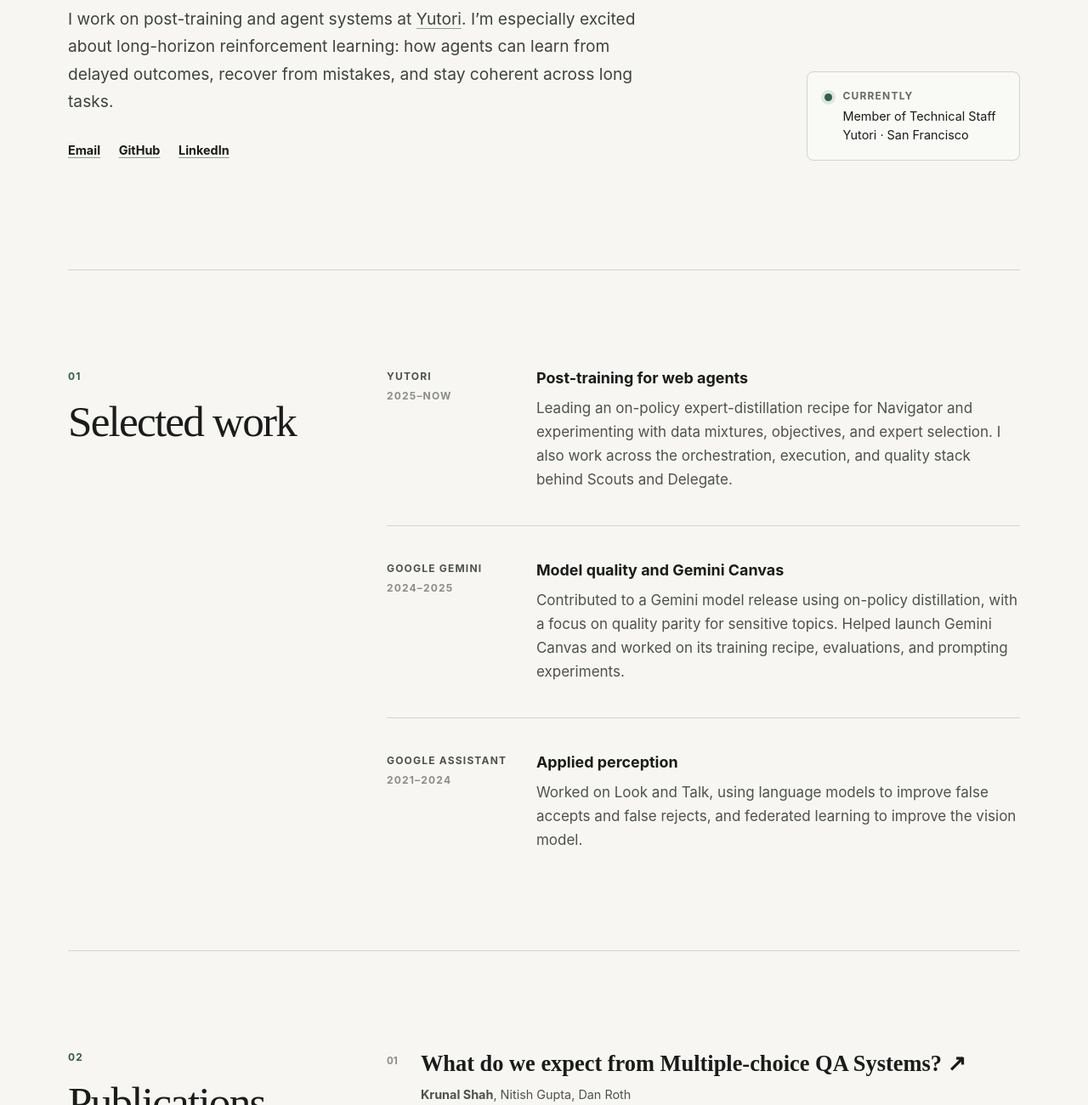
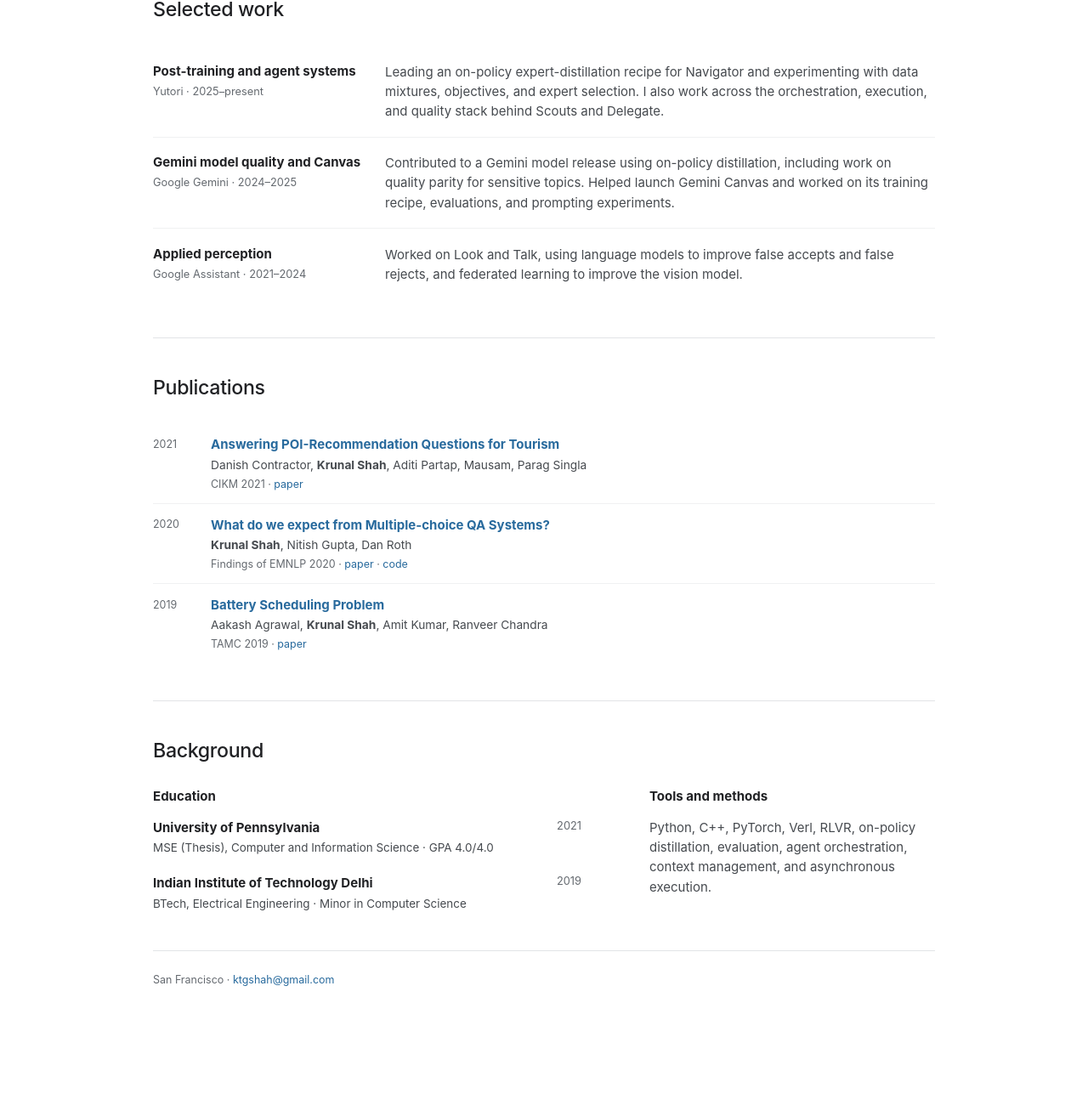
Before and after one commit to krunal-shah/krunal-shah.github.io, a plain HTML site: page index.html in a window 1280 px wide. Shown: the part 564-1864 px from the top of the page at 85% size. After the commit the page ends 1774 px from the top, so only its background shows below. Drawn offline with Linux system fonts and the light colour scheme.

Commit message:
Refine site into a quieter academic layout

```diff
--- a/index.html
+++ b/index.html
@@ -3,8 +3,8 @@
 <head>
   <meta charset="utf-8">
   <meta name="viewport" content="width=device-width, initial-scale=1">
-  <meta name="description" content="Krunal Shah is a member of technical staff at Yutori, working on post-training and agent systems. He is interested in long-horizon reinforcement learning.">
-  <meta name="theme-color" content="#f7f6f2">
+  <meta name="description" content="Krunal Shah works on post-training and agent systems at Yutori and is interested in long-horizon reinforcement learning.">
+  <meta name="theme-color" content="#ffffff">
   <meta property="og:title" content="Krunal Shah">
   <meta property="og:description" content="Post-training, agent systems, and long-horizon reinforcement learning.">
   <meta property="og:type" content="website">
@@ -17,127 +17,132 @@
   <a class="skip-link" href="#main">Skip to content</a>
 
   <header class="site-header">
-    <a class="wordmark" href="#top" aria-label="Krunal Shah, home">KS</a>
+    <a class="site-name" href="#top">Krunal Shah</a>
     <nav aria-label="Primary navigation">
       <a href="#work">Work</a>
       <a href="#publications">Publications</a>
-      <a href="#background">About</a>
+      <a href="#background">Background</a>
     </nav>
   </header>
 
   <main id="main">
-    <section class="hero" id="top" aria-labelledby="intro-title">
-      <div>
-        <p class="eyebrow">Krunal Shah</p>
-        <h1 id="intro-title">I build learning systems that can keep going.</h1>
-        <p class="lede">
-          I work on post-training and agent systems at
-          <a href="https://yutori.com/" target="_blank" rel="noreferrer">Yutori</a>.
-          I’m especially excited about long-horizon reinforcement learning: how agents can
-          learn from delayed outcomes, recover from mistakes, and stay coherent across long tasks.
-        </p>
-        <div class="hero-links" aria-label="Contact and profiles">
+    <section class="intro" id="top" aria-labelledby="intro-title">
+      <aside class="profile" aria-label="Profile and contact information">
+        <h1 id="intro-title">Krunal<br>Shah</h1>
+        <p class="role">Member of Technical Staff<br>Yutori</p>
+        <div class="profile-links">
           <a href="mailto:ktgshah@gmail.com">Email</a>
           <a href="https://github.com/krunal-shah" target="_blank" rel="noreferrer">GitHub</a>
           <a href="https://www.linkedin.com/in/krunalsh" target="_blank" rel="noreferrer">LinkedIn</a>
         </div>
-      </div>
-      <aside class="now" aria-label="Current role">
-        <span class="status-dot" aria-hidden="true"></span>
-        <div>
-          <p class="now-label">Currently</p>
-          <p>Member of Technical Staff<br>Yutori · San Francisco</p>
+        <div class="interests">
+          <h2>Current interests</h2>
+          <p>Long-horizon reinforcement learning</p>
+          <p>Post-training for agents</p>
+          <p>Agent systems and evaluation</p>
         </div>
       </aside>
+
+      <div class="bio">
+        <p>
+          I work on post-training and agent systems at
+          <a href="https://yutori.com/" target="_blank" rel="noreferrer">Yutori</a>.
+          I’m especially excited about long-horizon reinforcement learning: how agents can
+          learn from delayed outcomes, recover from mistakes, and remain coherent across long tasks.
+        </p>
+        <p>
+          At Yutori, I contribute to the training and systems behind Navigator, Scouts, and
+          Delegate. My work spans on-policy expert distillation, data and evaluation, and the
+          orchestration infrastructure needed to run tool-using agents reliably.
+        </p>
+        <p>
+          Previously, I worked on Gemini model quality and helped launch
+          <a href="https://gemini.google/overview/canvas/" target="_blank" rel="noreferrer">Gemini Canvas</a>.
+          Before that, I worked on applied perception for Google Assistant. I studied computer
+          science at the University of Pennsylvania and electrical engineering at IIT Delhi.
+        </p>
+      </div>
     </section>
 
     <section class="section" id="work" aria-labelledby="work-title">
-      <div class="section-heading">
-        <p class="section-number">01</p>
       <h2 id="work-title">Selected work</h2>
+
+      <article class="entry">
+        <div class="entry-heading">
+          <h3>Post-training and agent systems</h3>
+          <p>Yutori · 2025–present</p>
         </div>
-      <div class="work-list">
-        <article class="work-item">
-          <div class="work-meta">
-            <p>Yutori</p>
-            <p>2025–now</p>
-          </div>
-          <div>
-            <h3>Post-training for web agents</h3>
         <p>
-              Leading an on-policy expert-distillation recipe for Navigator and experimenting
-              with data mixtures, objectives, and expert selection. I also work across the
-              orchestration, execution, and quality stack behind Scouts and Delegate.
+          Leading an on-policy expert-distillation recipe for Navigator and experimenting with
+          data mixtures, objectives, and expert selection. I also work across the orchestration,
+          execution, and quality stack behind Scouts and Delegate.
         </p>
-          </div>
       </article>
 
-        <article class="work-item">
-          <div class="work-meta">
-            <p>Google Gemini</p>
-            <p>2024–2025</p>
+      <article class="entry">
+        <div class="entry-heading">
+          <h3>Gemini model quality and Canvas</h3>
+          <p>Google Gemini · 2024–2025</p>
         </div>
-          <div>
-            <h3>Model quality and Gemini Canvas</h3>
         <p>
-              Contributed to a Gemini model release using on-policy distillation, with a focus
-              on quality parity for sensitive topics. Helped launch Gemini Canvas and worked on
-              its training recipe, evaluations, and prompting experiments.
+          Contributed to a Gemini model release using on-policy distillation, including work on
+          quality parity for sensitive topics. Helped launch Gemini Canvas and worked on its
+          training recipe, evaluations, and prompting experiments.
         </p>
-          </div>
       </article>
 
-        <article class="work-item">
-          <div class="work-meta">
-            <p>Google Assistant</p>
-            <p>2021–2024</p>
+      <article class="entry">
+        <div class="entry-heading">
+          <h3>Applied perception</h3>
+          <p>Google Assistant · 2021–2024</p>
         </div>
-          <div>
-            <h3>Applied perception</h3>
         <p>
           Worked on Look and Talk, using language models to improve false accepts and false
           rejects, and federated learning to improve the vision model.
         </p>
-          </div>
       </article>
-      </div>
     </section>
 
     <section class="section" id="publications" aria-labelledby="publications-title">
-      <div class="section-heading">
-        <p class="section-number">02</p>
       <h2 id="publications-title">Publications</h2>
-      </div>
+
       <ol class="publication-list">
         <li>
+          <span class="year">2021</span>
+          <div>
+            <a class="publication-title" href="https://research.ibm.com/publications/answering-poi-recommendation-questions-for-tourism" target="_blank" rel="noreferrer">
+              Answering POI-Recommendation Questions for Tourism
+            </a>
+            <p>Danish Contractor, <strong>Krunal Shah</strong>, Aditi Partap, Mausam, Parag Singla</p>
+            <p class="venue">CIKM 2021 · <a href="https://www.cse.iitd.ac.in/~mausam/papers/cikm21.pdf" target="_blank" rel="noreferrer">paper</a></p>
+          </div>
+        </li>
+        <li>
+          <span class="year">2020</span>
+          <div>
             <a class="publication-title" href="https://aclanthology.org/2020.findings-emnlp.317/" target="_blank" rel="noreferrer">
-            What do we expect from Multiple-choice QA Systems?<span aria-hidden="true"> ↗</span>
+              What do we expect from Multiple-choice QA Systems?
             </a>
             <p><strong>Krunal Shah</strong>, Nitish Gupta, Dan Roth</p>
-          <p class="venue">Findings of EMNLP, 2020</p>
+            <p class="venue">Findings of EMNLP 2020 · <a href="https://aclanthology.org/2020.findings-emnlp.317.pdf" target="_blank" rel="noreferrer">paper</a> · <a href="https://github.com/krunal-shah/mcqa-expectations" target="_blank" rel="noreferrer">code</a></p>
+          </div>
         </li>
         <li>
-          <a class="publication-title" href="https://research.ibm.com/publications/answering-poi-recommendation-questions-for-tourism" target="_blank" rel="noreferrer">
-            Answering POI-Recommendation Questions for Tourism<span aria-hidden="true"> ↗</span>
-          </a>
-          <p>Danish Contractor, <strong>Krunal Shah</strong>, Aditi Partap, Mausam, Parag Singla</p>
-          <p class="venue">CIKM, 2021</p>
-        </li>
-        <li>
+          <span class="year">2019</span>
+          <div>
             <a class="publication-title" href="https://link.springer.com/chapter/10.1007/978-3-030-14812-6_1" target="_blank" rel="noreferrer">
-            Battery Scheduling Problem<span aria-hidden="true"> ↗</span>
+              Battery Scheduling Problem
             </a>
             <p>Aakash Agrawal, <strong>Krunal Shah</strong>, Amit Kumar, Ranveer Chandra</p>
-          <p class="venue">TAMC, 2019</p>
+            <p class="venue">TAMC 2019 · <a href="https://link.springer.com/chapter/10.1007/978-3-030-14812-6_1" target="_blank" rel="noreferrer">paper</a></p>
+          </div>
         </li>
       </ol>
     </section>
 
     <section class="section" id="background" aria-labelledby="background-title">
-      <div class="section-heading">
-        <p class="section-number">03</p>
       <h2 id="background-title">Background</h2>
-      </div>
+
       <div class="background-grid">
         <div>
           <h3>Education</h3>
@@ -150,15 +155,12 @@
             <p>BTech, Electrical Engineering · Minor in Computer Science</p>
           </div>
         </div>
+
         <div>
           <h3>Tools and methods</h3>
           <p>
-            Python, C++, PyTorch, Verl, RLVR, on-policy distillation, evaluation,
-            agent orchestration, context management, and asynchronous execution.
-          </p>
-          <p class="quiet">
-            My work sits between model training and the systems needed to turn models into
-            reliable agents.
+            Python, C++, PyTorch, Verl, RLVR, on-policy distillation, evaluation, agent
+            orchestration, context management, and asynchronous execution.
           </p>
         </div>
       </div>
@@ -166,8 +168,7 @@
   </main>
 
   <footer>
-    <p>Interested in post-training, agents, and long-horizon learning.</p>
-    <a href="mailto:ktgshah@gmail.com">ktgshah@gmail.com</a>
+    <p>San Francisco · <a href="mailto:ktgshah@gmail.com">ktgshah@gmail.com</a></p>
   </footer>
 </body>
 </html>
--- a/styles.css
+++ b/styles.css
@@ -1,12 +1,9 @@
 :root {
-  --paper: #f7f6f2;
-  --surface: #eeece5;
-  --ink: #1a1c1a;
-  --muted: #666a64;
-  --line: #d5d3ca;
-  --accent: #315f4a;
-  --accent-soft: #dce7df;
-  --max-width: 1120px;
+  --ink: #202124;
+  --muted: #656a70;
+  --line: #e2e4e7;
+  --link: #286a9d;
+  --max-width: 920px;
 }
 
 * {
@@ -19,28 +16,27 @@
 
 body {
   margin: 0;
-  background: var(--paper);
+  background: #fff;
   color: var(--ink);
-  font-family: Inter, ui-sans-serif, -apple-system, BlinkMacSystemFont, "Segoe UI", sans-serif;
-  font-size: 17px;
-  line-height: 1.65;
+  font-family: -apple-system, BlinkMacSystemFont, "Segoe UI", Helvetica, Arial, sans-serif;
+  font-size: 15px;
+  line-height: 1.55;
   text-rendering: optimizeLegibility;
 }
 
 a {
-  color: inherit;
-  text-decoration-color: color-mix(in srgb, var(--accent) 55%, transparent);
-  text-decoration-thickness: 1px;
-  text-underline-offset: 0.2em;
+  color: var(--link);
+  text-decoration: none;
 }
 
 a:hover {
-  color: var(--accent);
+  text-decoration: underline;
+  text-underline-offset: 0.18em;
 }
 
 a:focus-visible {
-  outline: 2px solid var(--accent);
-  outline-offset: 4px;
+  outline: 2px solid var(--link);
+  outline-offset: 3px;
   border-radius: 2px;
 }
 
@@ -49,9 +45,9 @@
   top: 0.75rem;
   left: 0.75rem;
   z-index: 10;
-  padding: 0.55rem 0.8rem;
+  padding: 0.45rem 0.65rem;
   background: var(--ink);
-  color: var(--paper);
+  color: #fff;
   transform: translateY(-160%);
 }
 
@@ -62,7 +58,7 @@
 .site-header,
 main,
 footer {
-  width: min(calc(100% - 3rem), var(--max-width));
+  width: min(calc(100% - 2.5rem), var(--max-width));
   margin-inline: auto;
 }
 
@@ -70,56 +66,33 @@
   display: flex;
   align-items: center;
   justify-content: space-between;
-  min-height: 6rem;
+  padding-block: 1.4rem;
   border-bottom: 1px solid var(--line);
 }
 
-.wordmark {
-  display: grid;
-  width: 2.7rem;
-  height: 2.7rem;
-  place-items: center;
-  border: 1px solid var(--ink);
-  border-radius: 50%;
-  font-size: 0.78rem;
-  font-weight: 700;
-  letter-spacing: 0.08em;
-  text-decoration: none;
+.site-name {
+  color: var(--ink);
+  font-size: 0.9rem;
+  font-weight: 650;
 }
 
 nav {
   display: flex;
-  gap: clamp(1.1rem, 3vw, 2rem);
-  font-size: 0.82rem;
-  font-weight: 600;
-  letter-spacing: 0.05em;
+  gap: 1.6rem;
+  font-size: 0.76rem;
+  letter-spacing: 0.04em;
   text-transform: uppercase;
 }
 
 nav a {
-  text-decoration: none;
+  color: var(--ink);
 }
 
-.hero {
+.intro {
   display: grid;
-  grid-template-columns: minmax(0, 3fr) minmax(15rem, 1fr);
-  gap: clamp(3rem, 9vw, 8rem);
-  align-items: end;
-  min-height: 35rem;
-  padding-block: clamp(5rem, 12vw, 9rem) clamp(5rem, 10vw, 8rem);
-}
-
-.eyebrow,
-.section-number,
-.now-label,
-.work-meta,
-.venue {
-  margin: 0;
-  color: var(--muted);
-  font-size: 0.75rem;
-  font-weight: 650;
-  letter-spacing: 0.1em;
-  text-transform: uppercase;
+  grid-template-columns: 190px minmax(0, 1fr);
+  gap: clamp(2.5rem, 7vw, 5rem);
+  padding-block: 4.25rem 4.75rem;
 }
 
 h1,
@@ -129,191 +102,158 @@
   margin-top: 0;
 }
 
-h1,
-h2 {
-  font-family: Iowan Old Style, Baskerville, "Times New Roman", serif;
+h1 {
+  margin-bottom: 1rem;
+  font-size: 2rem;
   font-weight: 500;
-  letter-spacing: -0.035em;
+  line-height: 1.15;
+  letter-spacing: -0.025em;
 }
 
-h1 {
-  max-width: 13ch;
-  margin: 1.2rem 0 1.7rem;
-  font-size: clamp(3.25rem, 7vw, 6.25rem);
-  line-height: 0.98;
+.role {
+  margin-bottom: 0.75rem;
+  color: var(--muted);
+  font-size: 0.86rem;
+  line-height: 1.45;
 }
 
-h2 {
-  margin-bottom: 0;
-  font-size: clamp(2.2rem, 4vw, 3.6rem);
-  line-height: 1.05;
+.profile-links {
+  display: flex;
+  gap: 0.8rem;
+  font-size: 0.82rem;
 }
 
-h3 {
-  margin-bottom: 0.55rem;
-  font-size: 1.12rem;
-  line-height: 1.35;
+.interests {
+  margin-top: 2.25rem;
+  font-size: 0.78rem;
+  line-height: 1.45;
 }
 
-.lede {
-  max-width: 42rem;
-  margin-bottom: 1.8rem;
-  color: #3f433f;
-  font-size: clamp(1.05rem, 1.5vw, 1.2rem);
-  line-height: 1.7;
-}
-
-.hero-links {
-  display: flex;
-  flex-wrap: wrap;
-  gap: 1.35rem;
-  font-size: 0.9rem;
+.interests h2 {
+  margin-bottom: 0.45rem;
+  color: #8d3d43;
+  font-size: 0.78rem;
   font-weight: 650;
 }
 
-.now {
-  display: flex;
-  gap: 0.8rem;
-  align-items: flex-start;
-  padding: 1.15rem 1.25rem;
-  border: 1px solid var(--line);
-  border-radius: 0.5rem;
-  background: rgba(255, 255, 255, 0.28);
+.interests p {
+  margin-bottom: 0.18rem;
+  color: var(--muted);
 }
 
-.now p:last-child {
-  margin: 0.2rem 0 0;
-  font-size: 0.9rem;
-  line-height: 1.5;
+.bio {
+  max-width: 650px;
+  font-size: 1rem;
 }
 
-.status-dot {
-  width: 0.55rem;
-  height: 0.55rem;
-  margin-top: 0.42rem;
-  flex: 0 0 auto;
-  border-radius: 50%;
-  background: var(--accent);
-  box-shadow: 0 0 0 4px var(--accent-soft);
+.bio p {
+  margin-bottom: 1.2rem;
+}
+
+.bio p:last-child {
+  margin-bottom: 0;
 }
 
 .section {
-  display: grid;
-  grid-template-columns: minmax(11rem, 0.9fr) minmax(0, 2.35fr);
-  gap: clamp(2rem, 7vw, 6rem);
-  padding-block: clamp(4.5rem, 9vw, 7.5rem);
+  padding-block: 2.75rem;
   border-top: 1px solid var(--line);
+  scroll-margin-top: 1rem;
 }
 
-.section-heading {
-  align-self: start;
+.section > h2 {
+  margin-bottom: 1.75rem;
+  font-size: 1.45rem;
+  font-weight: 500;
+  line-height: 1.25;
+  letter-spacing: -0.015em;
 }
 
-.section-number {
-  margin-bottom: 1rem;
-  color: var(--accent);
+.entry {
+  display: grid;
+  grid-template-columns: 245px minmax(0, 1fr);
+  gap: 1.75rem;
+  padding-block: 1.15rem;
 }
 
-.work-item {
-  display: grid;
-  grid-template-columns: 9.5rem minmax(0, 1fr);
-  gap: 1.5rem;
-  padding: 0 0 2.5rem;
-  border-bottom: 1px solid var(--line);
+.entry + .entry {
+  border-top: 1px solid #f0f1f2;
 }
 
-.work-item + .work-item {
-  padding-top: 2.5rem;
+.entry-heading h3,
+.background-grid h3 {
+  margin-bottom: 0.25rem;
+  font-size: 0.94rem;
+  font-weight: 650;
+  line-height: 1.4;
 }
 
-.work-item:last-child {
-  padding-bottom: 0;
-  border-bottom: 0;
+.entry-heading p {
+  margin-bottom: 0;
+  color: var(--muted);
+  font-size: 0.8rem;
 }
 
-.work-item p,
-.background-grid p {
-  max-width: 46rem;
+.entry > p {
   margin-bottom: 0;
-  color: #4e524d;
-}
-
-.work-meta p + p {
-  margin-top: 0.2rem;
-  color: #8a8d87;
+  color: #464a4f;
 }
 
 .publication-list {
   margin: 0;
   padding: 0;
   list-style: none;
-  counter-reset: publications;
 }
 
 .publication-list li {
-  position: relative;
-  padding: 0 0 2.25rem 2.5rem;
-  counter-increment: publications;
-  border-bottom: 1px solid var(--line);
+  display: grid;
+  grid-template-columns: 3.5rem minmax(0, 1fr);
+  gap: 0.75rem;
+  padding-block: 0.8rem;
 }
 
 .publication-list li + li {
-  padding-top: 2.25rem;
+  border-top: 1px solid #f0f1f2;
 }
 
-.publication-list li::before {
-  content: "0" counter(publications);
-  position: absolute;
-  top: 0.35rem;
-  left: 0;
-  color: #8a8d87;
-  font-size: 0.72rem;
+.year {
+  padding-top: 0.1rem;
+  color: var(--muted);
+  font-size: 0.78rem;
+}
+
+.publication-title {
   font-weight: 650;
 }
 
-.publication-list li + li::before {
-  top: 2.6rem;
-}
-
-.publication-list li:last-child {
-  padding-bottom: 0;
-  border-bottom: 0;
-}
-
-.publication-title {
-  display: inline;
-  font-family: Iowan Old Style, Baskerville, "Times New Roman", serif;
-  font-size: clamp(1.3rem, 2.2vw, 1.65rem);
-  font-weight: 600;
-  line-height: 1.3;
-  text-decoration: none;
-}
-
 .publication-list p {
-  margin: 0.55rem 0 0;
-  color: #4e524d;
-  font-size: 0.9rem;
-  line-height: 1.5;
+  margin: 0.2rem 0 0;
+  color: #464a4f;
+  font-size: 0.86rem;
+  line-height: 1.45;
 }
 
 .publication-list .venue {
-  margin-top: 0.35rem;
   color: var(--muted);
-  font-size: 0.7rem;
+  font-size: 0.78rem;
 }
 
 .background-grid {
   display: grid;
-  grid-template-columns: minmax(0, 1.25fr) minmax(0, 0.9fr);
+  grid-template-columns: minmax(0, 1.2fr) minmax(0, 0.8fr);
   gap: clamp(2.5rem, 7vw, 5rem);
 }
 
 .background-grid h3 {
-  margin-bottom: 1.25rem;
+  margin-bottom: 0.9rem;
+}
+
+.background-grid p {
+  margin-bottom: 0;
+  color: #464a4f;
 }
 
 .credential + .credential {
-  margin-top: 1.65rem;
+  margin-top: 1.2rem;
 }
 
 .credential p:first-child {
@@ -325,97 +265,80 @@
 
 .credential p:first-child span {
   color: var(--muted);
-  font-size: 0.85rem;
+  font-size: 0.8rem;
 }
 
 .credential p:last-child {
-  margin-top: 0.25rem;
-  font-size: 0.88rem;
-}
-
-.background-grid .quiet {
-  margin-top: 1.3rem;
-  color: var(--muted);
-  font-size: 0.9rem;
+  margin-top: 0.15rem;
+  font-size: 0.84rem;
 }
 
 footer {
-  display: flex;
-  justify-content: space-between;
-  gap: 2rem;
-  padding-block: 2.5rem 4rem;
+  padding-block: 1.5rem 3rem;
   border-top: 1px solid var(--line);
   color: var(--muted);
-  font-size: 0.82rem;
+  font-size: 0.78rem;
 }
 
 footer p {
   margin: 0;
 }
 
-@media (max-width: 760px) {
-  body {
-    font-size: 16px;
-  }
-
+@media (max-width: 680px) {
   .site-header,
   main,
   footer {
     width: min(calc(100% - 2rem), var(--max-width));
   }
 
+  .site-name {
+    display: none;
+  }
+
   .site-header {
-    min-height: 5rem;
+    justify-content: flex-end;
   }
 
   nav {
-    gap: 1rem;
-    font-size: 0.68rem;
+    width: 100%;
+    justify-content: space-between;
+    gap: 0.75rem;
+    font-size: 0.7rem;
   }
 
-  .hero,
-  .section {
+  .intro {
     grid-template-columns: 1fr;
-  }
-
-  .hero {
-    min-height: auto;
-    gap: 3rem;
-    padding-block: 5.5rem 4.5rem;
+    gap: 2.5rem;
+    padding-block: 3rem 3.5rem;
   }
 
   h1 {
-    font-size: clamp(3.2rem, 15vw, 5rem);
+    font-size: 1.85rem;
   }
 
-  .section {
-    gap: 3rem;
-    padding-block: 4.5rem;
+  .interests {
+    margin-top: 1.5rem;
   }
 
-  .work-item {
+  .entry {
     grid-template-columns: 1fr;
-    gap: 0.9rem;
+    gap: 0.45rem;
   }
 
   .background-grid {
     grid-template-columns: 1fr;
-  }
-
-  footer {
-    flex-direction: column;
-    gap: 0.5rem;
+    gap: 2.5rem;
   }
 }
 
-@media (max-width: 440px) {
+@media (max-width: 420px) {
   .credential p:first-child {
     display: block;
   }
 
   .credential p:first-child span {
     display: block;
-    margin-top: 0.2rem;
+    margin-top: 0.1rem;
   }
 }
 
```
Lines whose indentation alone changed are shown as unchanged.
